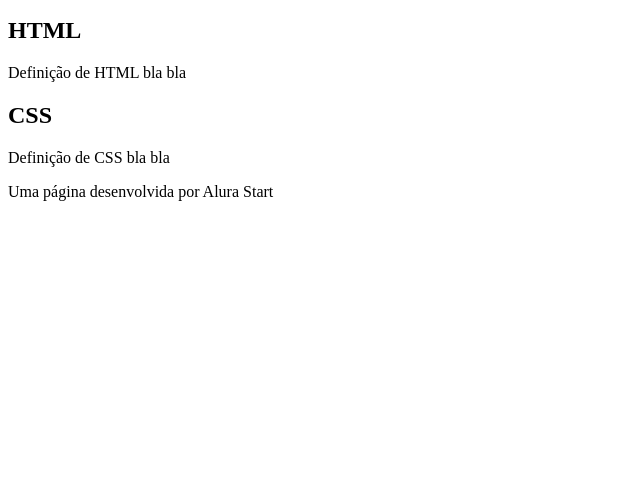
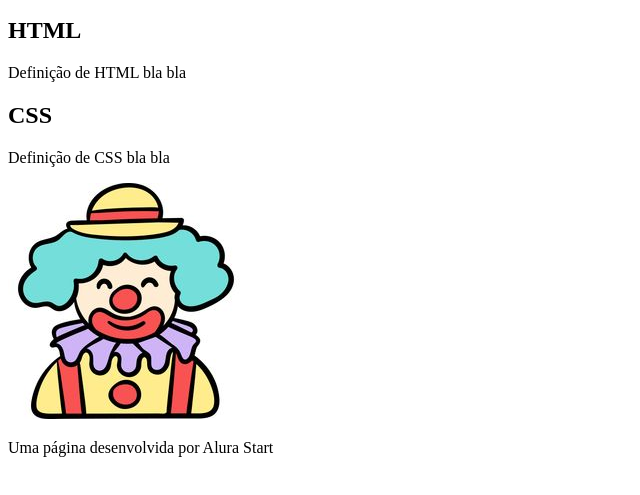
Before and after one commit to isafabro/hello-world, a plain HTML site: page index.html in a window 1280 px wide. Shown: the part 101-596 px from the top of the page, without its empty margins (0-640 px from the left). Drawn offline with Linux system fonts and the light colour scheme.

Commit message:
finalizando a pagina html

```diff
--- a/index.html
+++ b/index.html
@@ -19,6 +19,8 @@
         <h2>CSS</h2>
         <p>Definição de CSS bla bla</p>
 
+        <img src="imagens/palhaco.jpg" alt="Imagem de palhaço">
+
     </section>
 
     <footer>
```
Also changed, not shown: imagens/palhaco.jpg (added).
